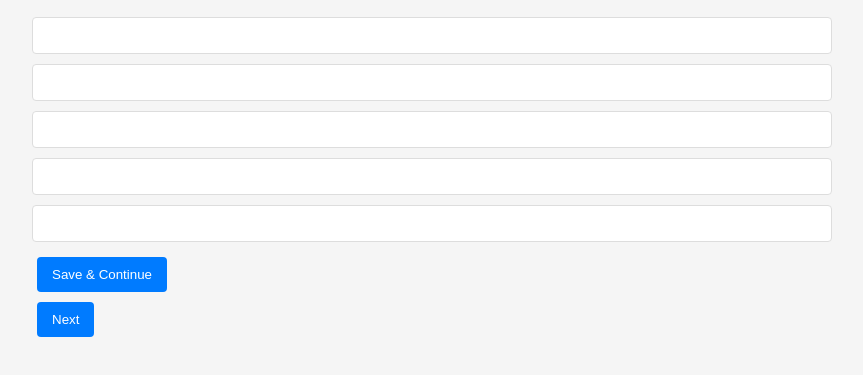
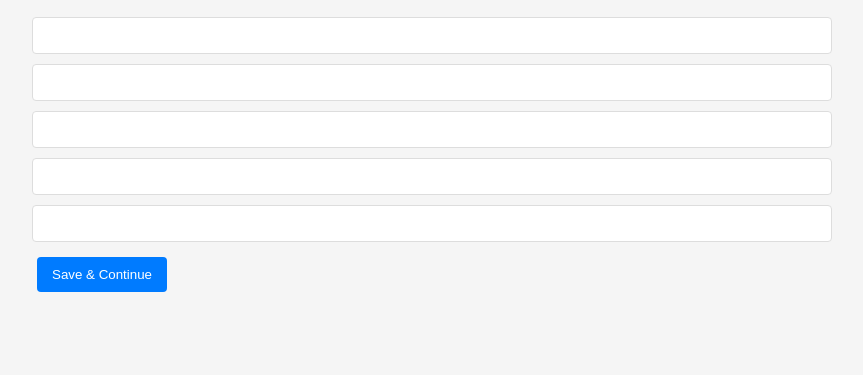
Before and after one commit to acciojob/resume-builder-handesaurabh, a React app: page / in a window 1280 px wide. Shown: the part 143-518 px from the top of the page, without its empty margins (208-1071 px from the left). Built offline with nearby package versions, Linux system fonts and the light colour scheme.

Commit message:
code changed by c

```diff
--- a/src/components/App.js
+++ b/src/components/App.js
@@ -413,7 +413,7 @@ const App = (props) => {
             Back
           </button>
         )}
-        {page < 5 && (
+        {page > 0 && page < 5 && (
           <button
             id="next"
             className="MuiButton-contained"
```
Also changed, not shown: dist/index.html, dist/index_bundle.js.
